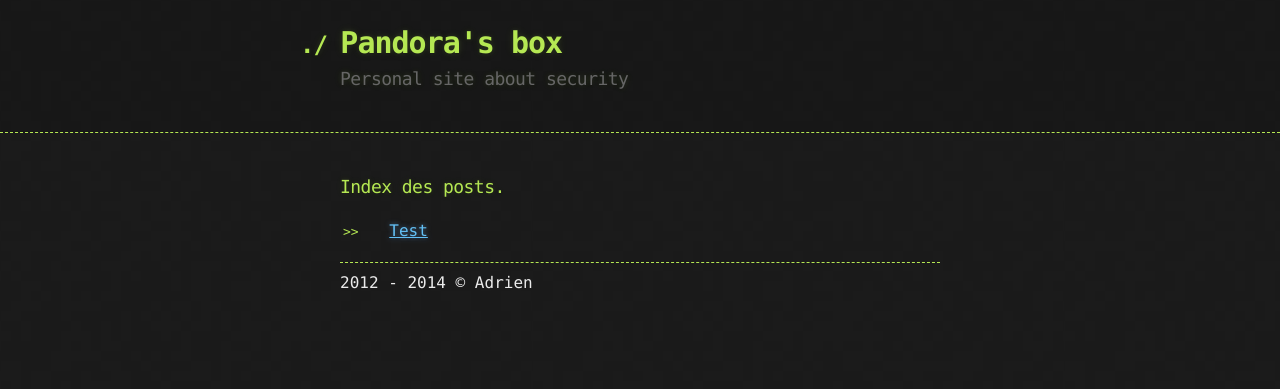
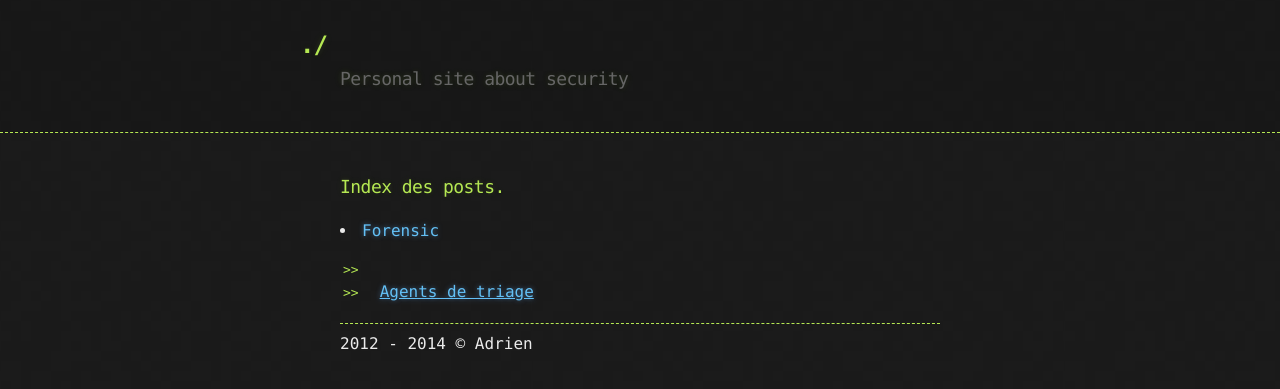
Before and after one commit to Adeber/Adeber.github.io, a Jekyll site: the page built from index.html, in a window 1280 px wide. Shown: the top 389 px of the page. Built offline with Jekyll 4.4.1, drawn with Linux system fonts in a browser that asks for light colours.

Commit message:
catégories

```diff
--- a/_includes/header.html
+++ b/_includes/header.html
@@ -1,6 +1,6 @@
 <header>
   <div class="container">
-	<h1>Pandora's box</h1>
+	<h1>{{ page.title }}</h1>
 	<h2>Personal site about security</h2>
 	<!--
 	<section id="downloads">
--- a/_layouts/post.html
+++ b/_layouts/post.html
@@ -7,8 +7,6 @@
 
     <link rel="stylesheet" type="text/css" href="{{ site.url }}/css/stylesheet.css" media="screen">
     <link rel="stylesheet" type="text/css" href="{{ site.url }}/css/pygment_trac.css" media="screen">
-	<!-- <link rel="stylesheet" href="{{site.url}}/css/bootstrap.min.css"> -->
-
     <title>{{ page.title }}</title>
   </head>
 
--- a/_posts/2014-10-24-test.html
+++ b/_posts/2014-10-24-test.html
@@ -1,7 +1,11 @@
 ---
 layout: post
-title: Test
+title: Agents de triage
+category: Forensic
 ---
+<p>
 
 Titre de test </br>
 Ceci est un essai ! </br>
+
+</p>
--- a/index.html
+++ b/index.html
@@ -22,6 +22,21 @@
       <section id="main_content">
 
 		<h3><a name="index" class="anchor" href="#index"><span class="octicon octicon-link"></span></a>Index des posts.</h3>
+
+		<p>
+		{% for category in site.categories %}
+		  <li><a name="{{ category | first }}">{{ category | first }}</a>
+			<ul>
+			{% for posts in category %}
+			  {% for post in posts %}
+				<li><a href="{{ post.url }}">{{ post.title }}</a></li>
+			  {% endfor %}
+			{% endfor %}
+			</ul>
+		  </li>
+		{% endfor %}
+		</p>
+<!--
 		<p>
 			<ul>
 				{% for post in site.posts %}
@@ -31,7 +46,7 @@
 				{% endfor %}
 			</ul>
 		</p>
-
+-->
 <!--
         <h3><a name="welcome-to-github-pages" class="anchor" href="#welcome-to-github-pages"><span class="octicon octicon-link"></span></a>Welcome to GitHub Pages.</h3>
 
```
